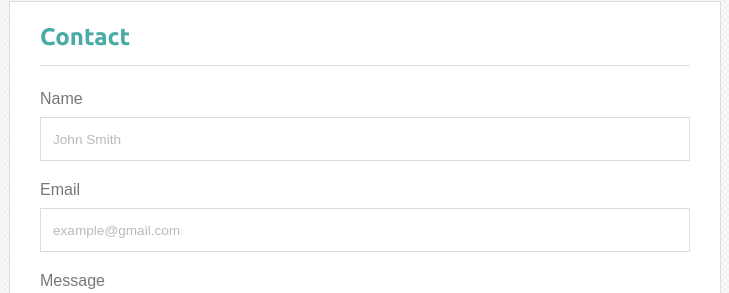
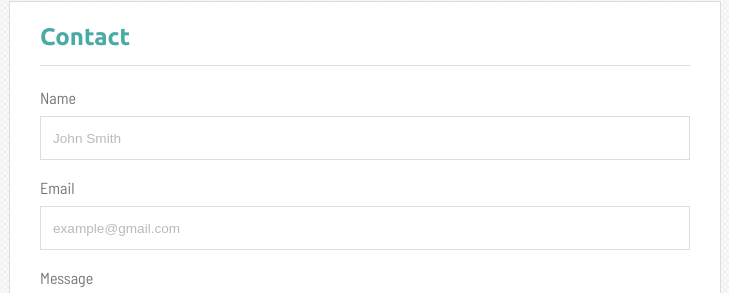
Before and after one commit to angkressin/Basic-Portfolio, a plain HTML site: page contact.html in a window 1280 px wide. Shown: the part 124-417 px from the top of the page, 151-880 px from the left. Drawn offline with Linux system fonts and the light colour scheme.

Commit message:
fixed font in form field

```diff
--- a/assets/css/style.css
+++ b/assets/css/style.css
@@ -244,7 +244,7 @@ footer {
 /*form stylings*/
 
 label {
-  font-family: 'Arial', 'Helvetica Neue', Helvetica, sans-serif;
+  font-family: 'Barlow Semi Condensed', sans-serif;
   color: #777777;
 }
 
```
